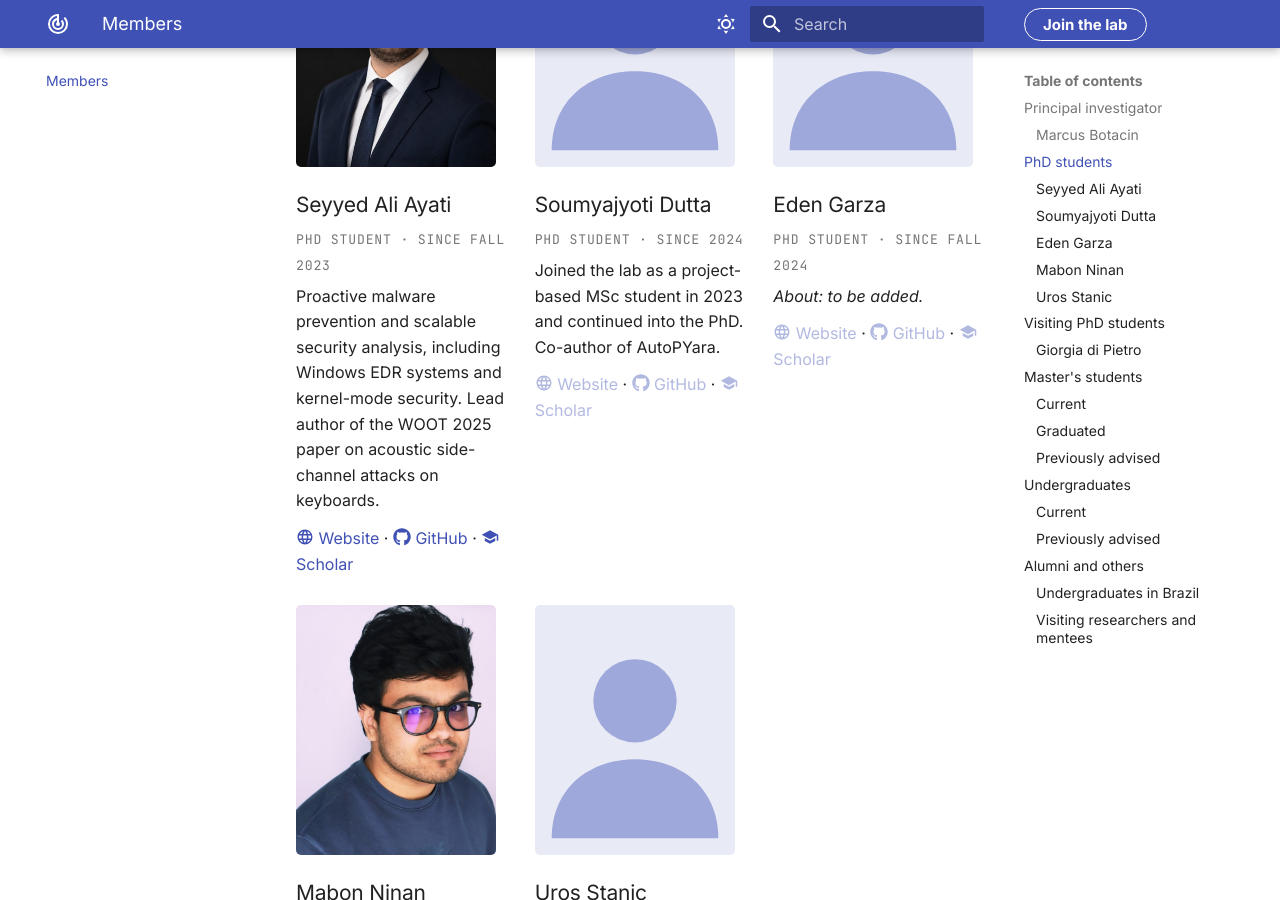
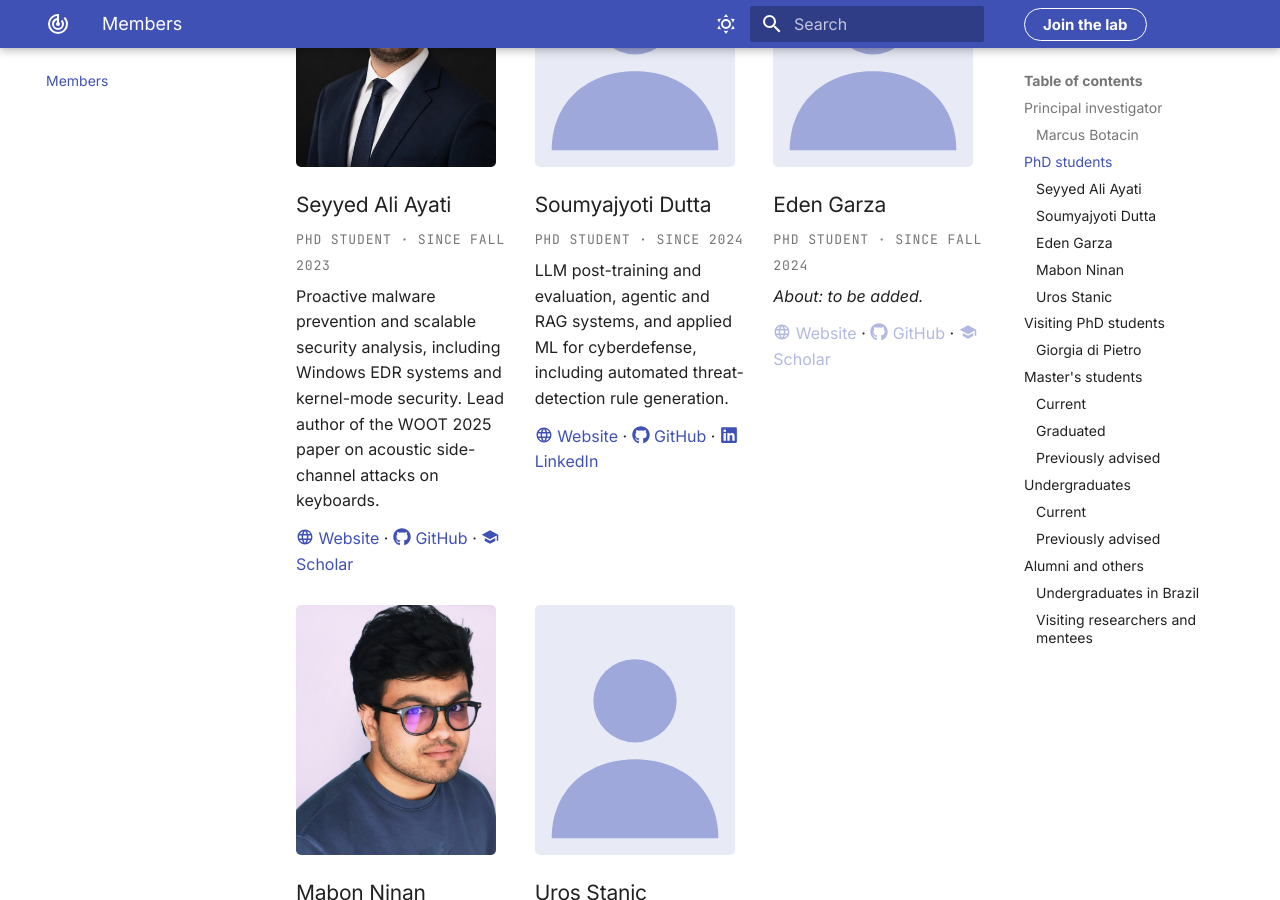
Before and after one commit to Botacin-s-Lab/botacin-s-lab.github.io, an MkDocs documentation site: the page built from docs/members/index.md, in a window 1280 px wide and 900 px high, scrolled down 1261 px. Built offline with MkDocs 1.6.1 and Material for MkDocs 9.7.7, drawn with Linux system fonts in a browser that asks for light colours.

Commit message:
Update Soumyajyoti Dutta's member card: bio, website, GitHub, LinkedIn
Co-Authored-By: Claude Sonnet 5 <noreply@anthropic.com>

```diff
--- a/cards/phd/dutta.md
+++ b/cards/phd/dutta.md
@@ -3,9 +3,9 @@
 ### Soumyajyoti Dutta
 <span class="member-role">PhD student · since 2024</span>
 
-Joined the lab as a project-based MSc student in 2023 and continued into the PhD. Co-author of AutoPYara. <!-- TODO(student): add bio, photo, links -->
+LLM post-training and evaluation, agentic and RAG systems, and applied ML for cyberdefense, including automated threat-detection rule generation.
 
 <div class="member-links" markdown>
-[:material-web: Website](#) · [:fontawesome-brands-github: GitHub](#) · [:material-school: Scholar](#)
+[:material-web: Website](https://xoumyax.github.io/) · [:fontawesome-brands-github: GitHub](https://github.com/xoumyax) · [:fontawesome-brands-linkedin: LinkedIn](https://www.linkedin.com/in/soumyajyotidutta/)
 </div>
 </div>
```
